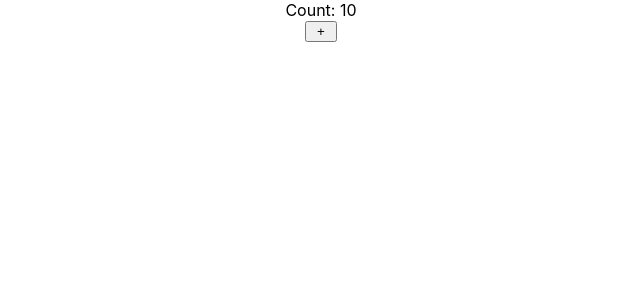
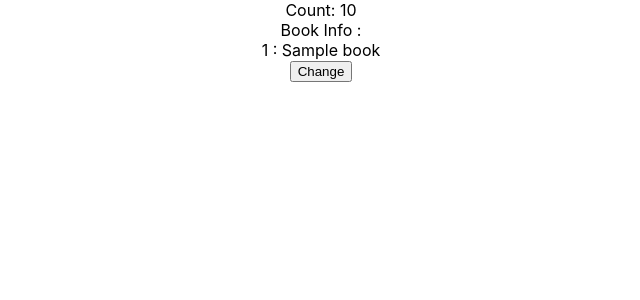
Before and after one commit to erkindunya/reactBasicsVijay, a React (Create React App) app: page / in a window 1280 px wide. Shown: the top 300 px of the page, without its empty margins (319-959 px from the left). Built offline with nearby package versions, Linux system fonts and the light colour scheme.

Commit message:
with book in the state

```diff
--- a/src/App.tsx
+++ b/src/App.tsx
@@ -2,13 +2,14 @@ import React from 'react';
 import logo from './logo.svg';
 import './App.css';
 import { Counter } from "./Counter";
-import { countReset } from 'console';
-
 
 function App() {
   return (
     <div className="App">
-      <Counter initial={ 10 } />
+      <Counter initial={ 10 } book={{
+        id: 1,
+        name: "Sample book"
+      }} />
     </div>
   );
 }
--- a/src/Counter.tsx
+++ b/src/Counter.tsx
@@ -2,17 +2,34 @@ import * as React from "react";
 
 export interface ICounterProps {
     initial: number;
+    book: IBook;
+}
+
+interface IBook {
+    id: number;
+    name: string;
 }
 
 // <Counter initial={ 1 } />
 export function Counter(props: ICounterProps) : JSX.Element {
     let [count,setCount] = React.useState(props.initial);
+    let [book,setBook] = React.useState(props.book);
 
     return <div>
         Count: { count } <br/>
+        Book Info : <br/>
+        { book.id } : { book.name }<br/>
 
-        <input type="button" value=" + " onClick={ () => {
+        <input type="button" value="Change" onClick={ () => {
             setCount(count+1);
+
+            let newName = "Sample book: " + new Date().getTime();
+
+            setBook({
+                name: newName,
+                id: book.id
+            });
+
             console.log("Count=" + count);
         }} />
     </div>;
```
